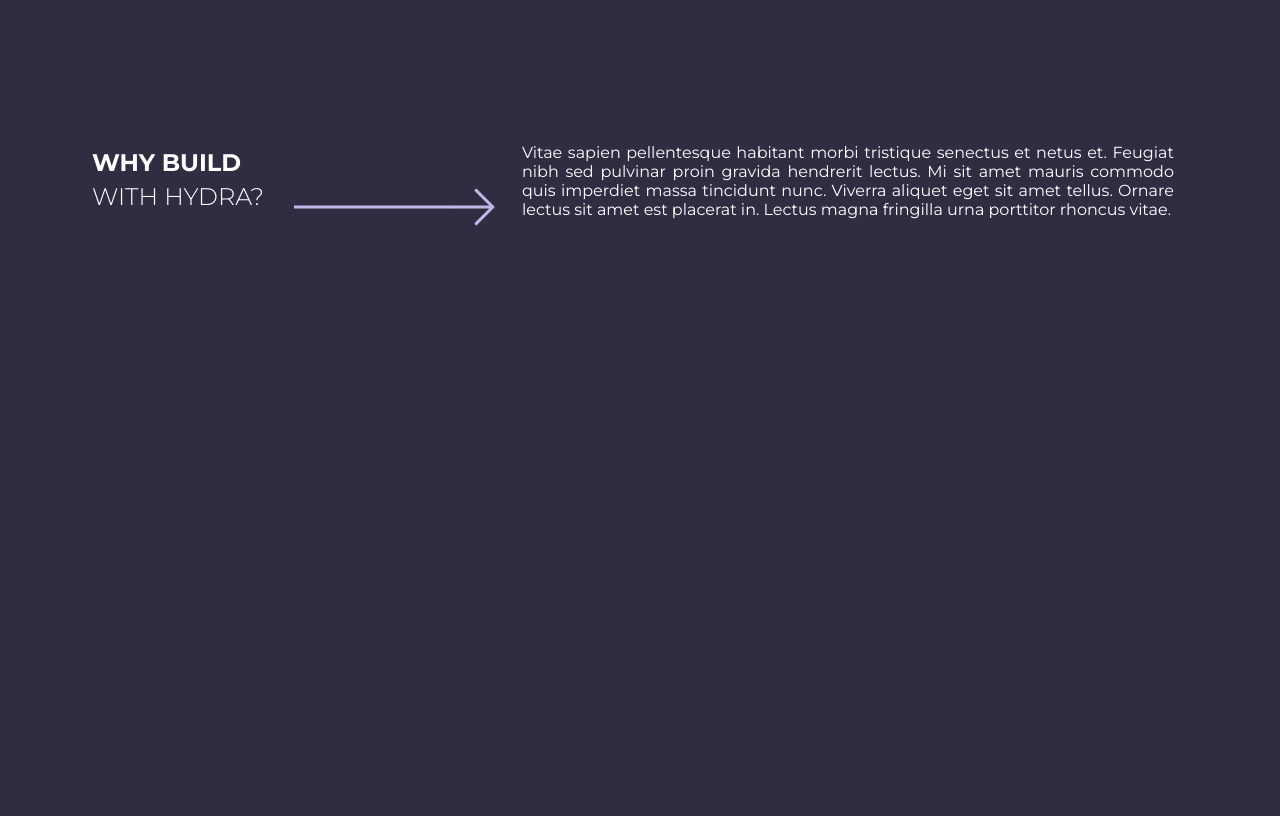
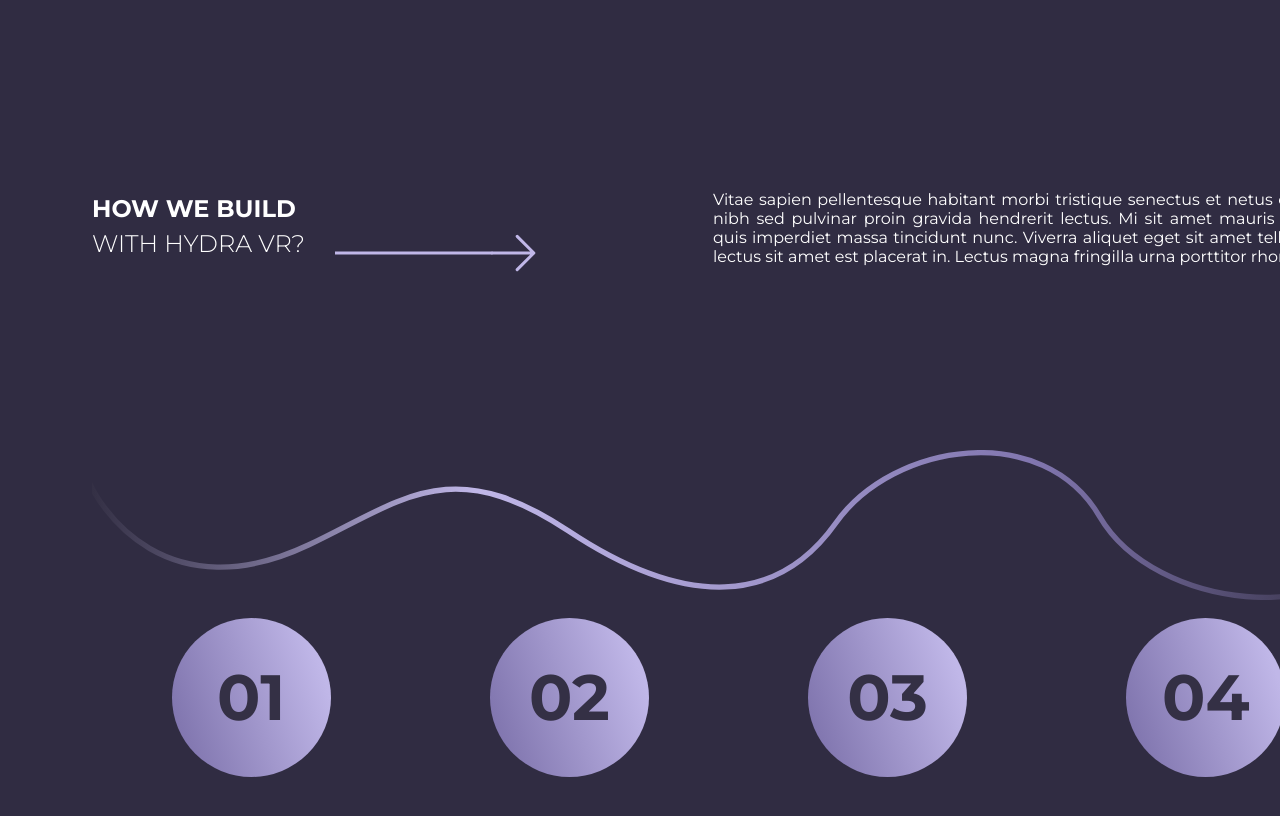
Before and after one commit to mariocarvalho-2205/landing_page, a React (Vite) app: page / in a window 1280 px wide. Shown: the part 3700-4516 px from the top of the page. Before the commit the page ends 4151 px from the top, so only its background shows below. Built offline with nearby package versions, Linux system fonts and the light colour scheme.

Commit message:
section five add balls

```diff
--- a/src/components/SectionFive/index.jsx
+++ b/src/components/SectionFive/index.jsx
@@ -1,17 +1,18 @@
 import React from 'react'
 import ArrowBig from "../../assets/arrowbig.svg";
+import LineH from "../../assets/line_section_five.svg"
 import './styles.css'
 
 
 
 const SectionFive = () => {
   return (
-    <div className="sectionFive">
+    <div className="sectionFive_container">
       <div className="sectionFive_top">
         <div className="sectionFive_text">
-          <h2>WHY BUILD</h2>
+          <h2>HOW WE BUILD</h2>
           <div className="h2_img">
-            <h2>WITH HYDRA?</h2>
+            <h2>WITH HYDRA VR?</h2>
             <img src={ArrowBig} alt="" />
           </div>
         </div>
@@ -23,6 +24,29 @@
           Lectus magna fringilla urna porttitor rhoncus vitae.
         </p>
       </div>
+
+      <div className='sectionFive_Bottom'>
+        <div className='line_balls'>
+          <div className='lineH'>
+            <img src={LineH} alt="" />
+          </div>
+          <div className="balls_Section_Five">
+            <div className='ball_Sec_Five'>
+              <h2>01</h2>
+            </div>
+            <div className='ball_Sec_Five'>
+              <h2>02</h2>
+            </div>
+            <div className='ball_Sec_Five'>
+              <h2>03</h2>
+            </div>
+            <div className='ball_Sec_Five'>
+              <h2>04</h2>
+            </div>
+          </div>
+        </div>
+      </div>
+
     </div>
   );
 }
--- a/src/components/SectionFive/styles.css
+++ b/src/components/SectionFive/styles.css
@@ -1,4 +1,4 @@
-.sectionFive {
+.sectionFive_container {
   margin: 94px 84px;
   display: inline-block;
   max-width: 1273px;
@@ -34,3 +34,60 @@
   height: 98px;
   text-align: justify;
 }
+
+.sectionFive_text h2:nth-child(2) {
+  font-weight: 300;
+}
+
+.sectionFive_text {
+  margin-top: 47px;
+  margin-bottom: 47px;
+}
+
+.sectionFive_text p {
+  width: 630px;
+  height: 228px;
+  text-align: justify;
+}
+
+.sectionFive_bottom {
+  background-color: red;
+  height: 287px;
+  display: flex;
+  flex-direction: row;
+  gap: 1px;
+}
+
+.lineH {
+  position: relative;
+}
+
+.lineH img{
+
+  max-width: 1273px;
+}
+
+.balls_Section_Five {
+  max-width: 1273px;
+  height: 187px;
+  display: flex;
+  align-items: center;
+  justify-content: space-around;
+}
+
+.ball_Sec_Five {
+  display: flex;
+  align-items: center;
+  justify-content: center;
+  width: 159px;
+  height: 159px;
+  background-image: linear-gradient(251deg, #C0B7E8 12.87%, #8176AF 89.33%);
+  border-radius: 50%;
+  box-shadow: -1px -1
+  px 5px 22px rgba(0,0,0,0.45);
+}
+
+.ball_Sec_Five h2 {
+  color: #343045;
+  font-size: 64px;
+}
```
Also changed, not shown: src/assets/line_section_five.svg (added).
